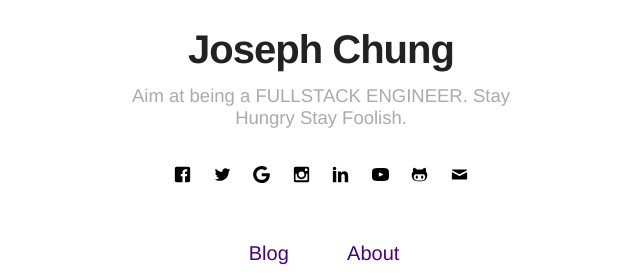
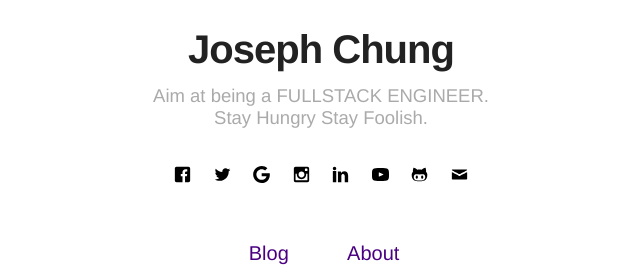
Before and after one commit to itjosephchung/itjosephchung.github.io, a Jekyll site: the page built from index.html, in a window 1280 px wide. Shown: the part 293-571 px from the top of the page, without its empty margins (319-959 px from the left). Built offline with Jekyll 4.4.1, drawn with Linux system fonts in a browser that asks for light colours.

```diff
--- a/_config.yml
+++ b/_config.yml
@@ -1,6 +1,6 @@
 # main text of home
 name: Joseph Chung
-bio: 'Aim at being a FULLSTACK ENGINEER. Stay Hungry Stay Foolish.'
+bio: 'Aim at being a FULLSTACK ENGINEER.<br/> Stay Hungry Stay Foolish.'
 
 # if it's an external image, update below for true
 external-image: false
```
